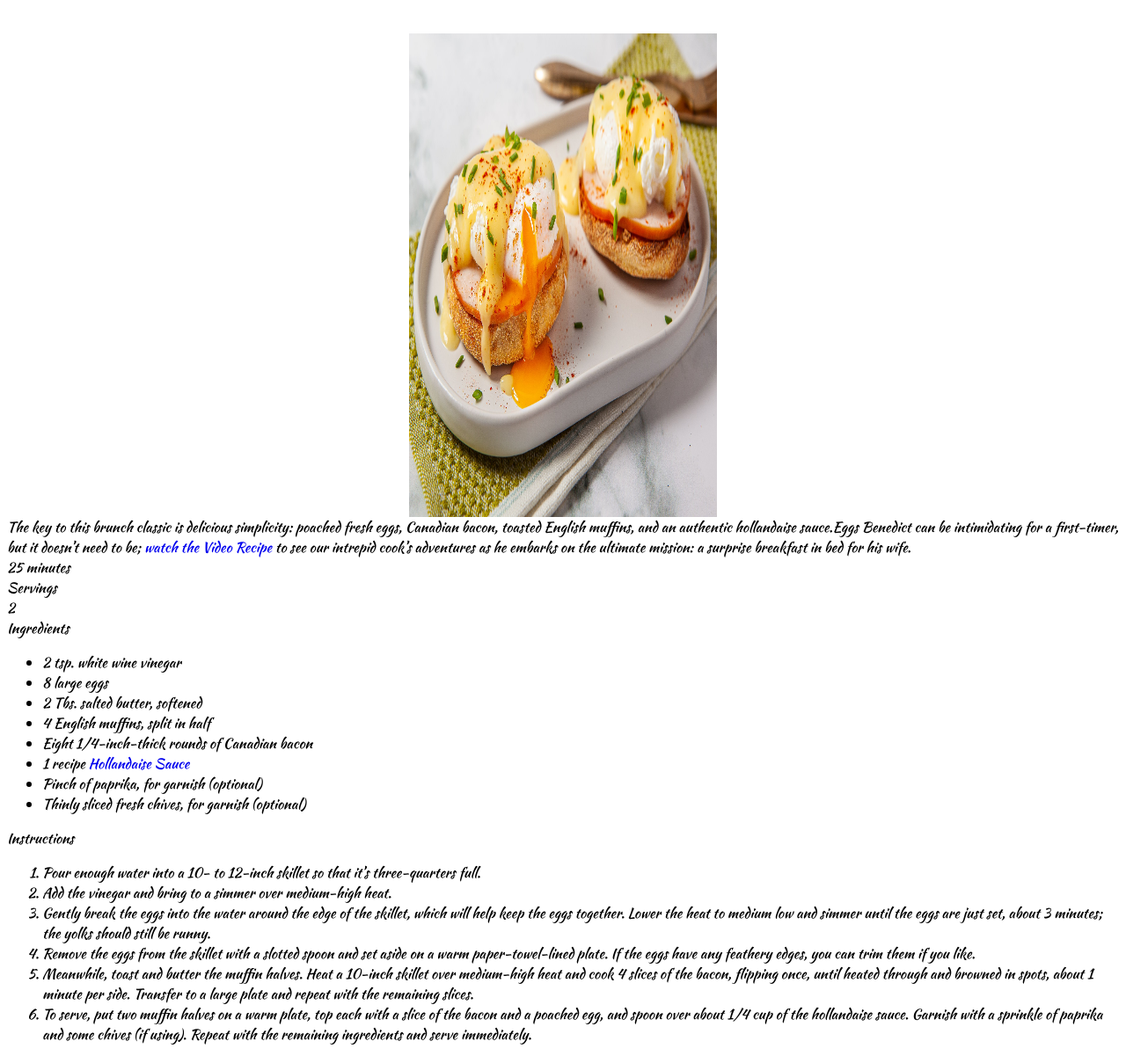
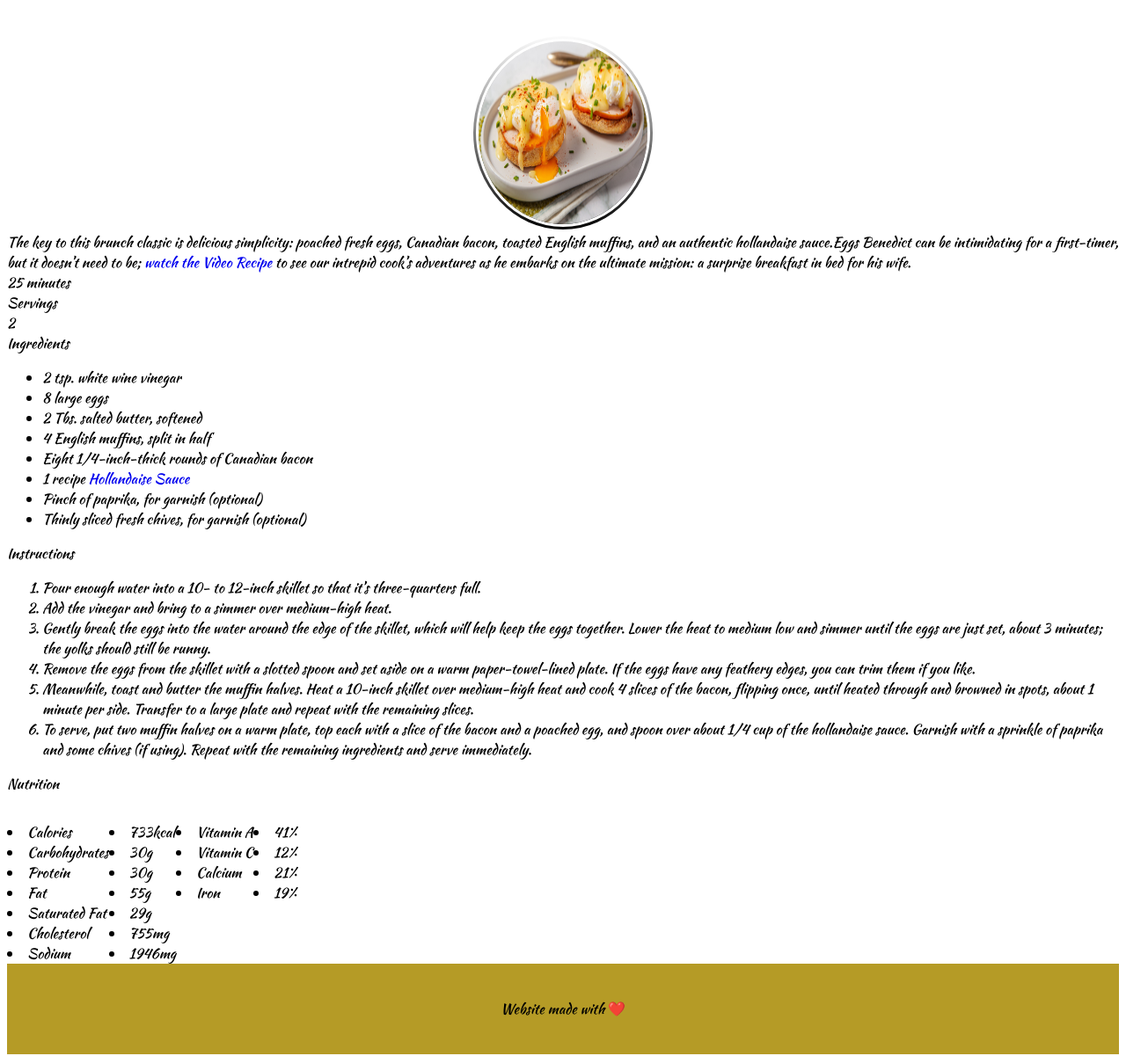
Before and after one commit to NazgulM/odin-recipes, a plain HTML site: page recipes/casserole.html in a window 1280 px wide. Shown: the part 343-1544 px from the top of the page at 88% size. Drawn offline with Linux system fonts and the light colour scheme.

Commit message:
flex-direction row of nutritionCase

```diff
--- a/styles.css
+++ b/styles.css
@@ -57,3 +57,30 @@ div img{
     display: flex;
     justify-content: center;
 }
+
+.image {
+    z-index: 2;
+    top: 17em;
+    width: 12em;
+    height: 13em;
+    border-radius: 50%;
+    border: 0.6em double white;
+    background: linear-gradient(to bottom, white, black);
+    background-size: cover;
+    background-origin: border-box;
+    box-shadow: 0 0 0px black;
+    animation: expand 1s forwards, Down 0.75s 0.5s forwards, Up 1s 0.9s forwards;
+}
+
+.image:hover {
+    width: 11.5em;
+}
+
+.nutritionCase {
+    display: flex;
+    flex-direction: row;
+    width: 80%;
+    height: 100%;
+    margin-top: 2em;
+
+}
```
